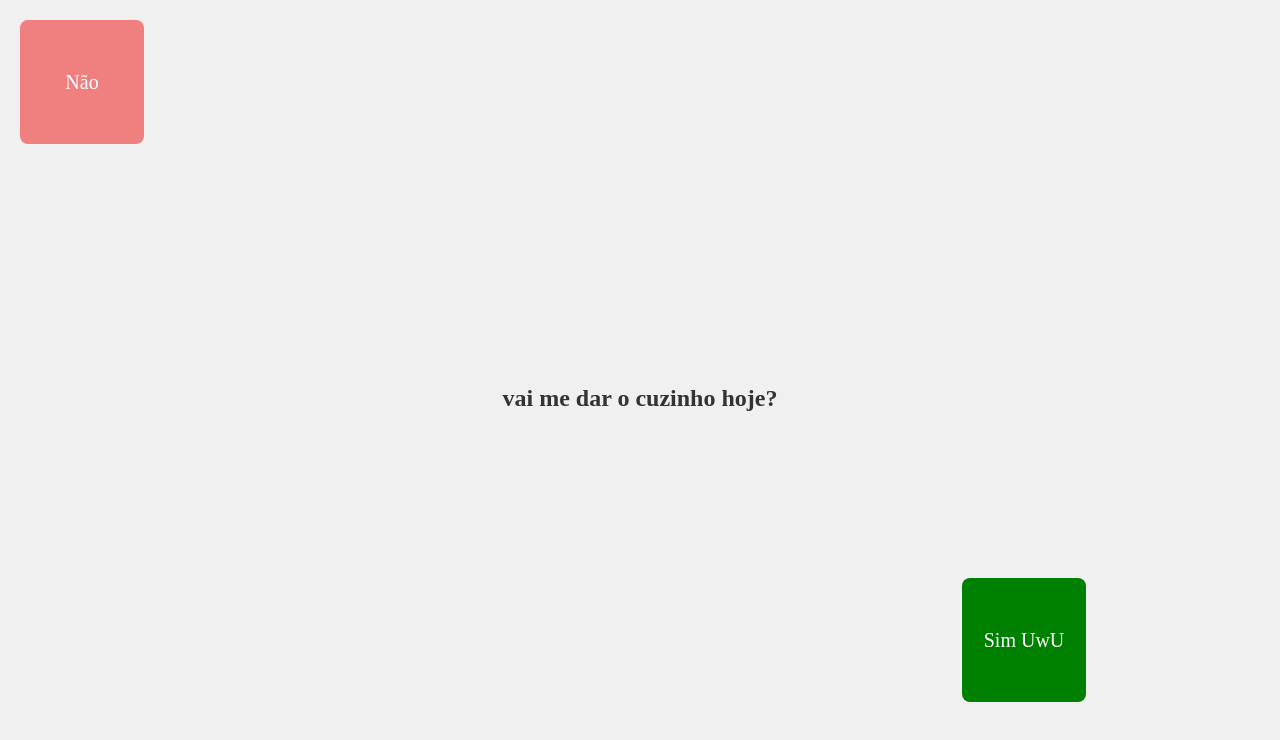
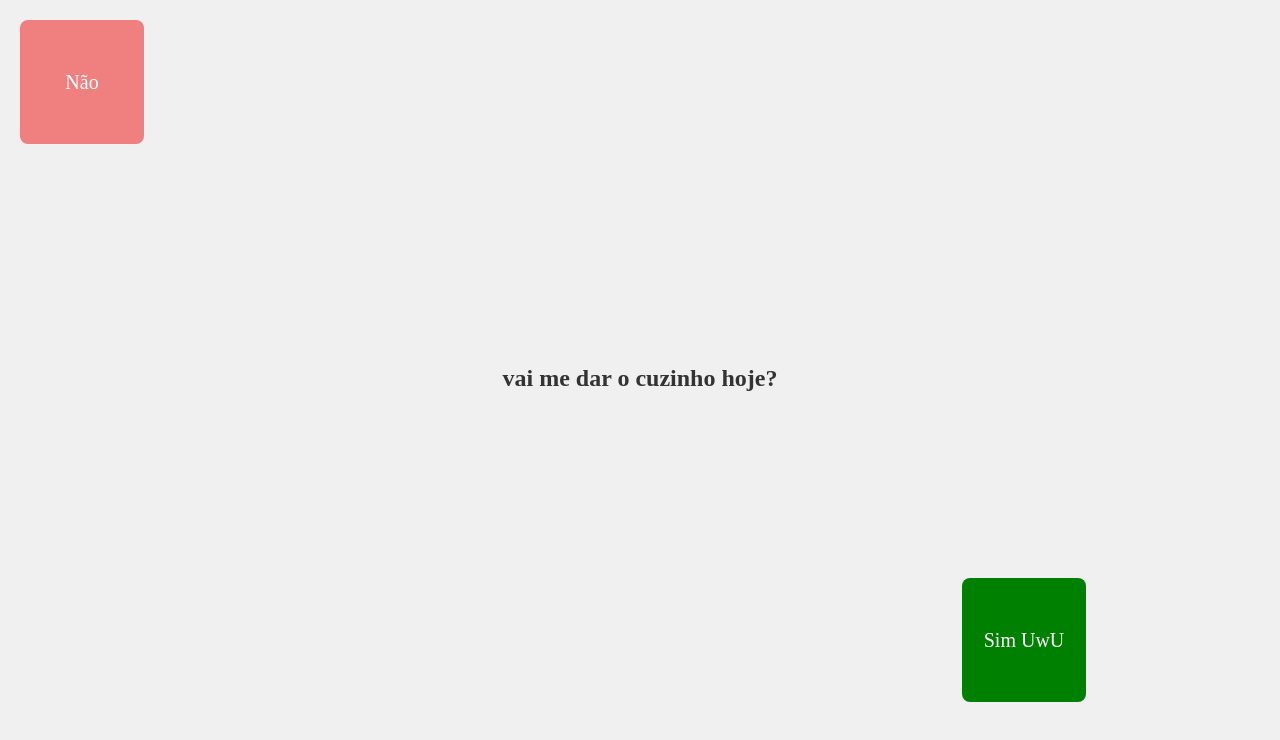
Before and after one commit to Emylka/TESTE-, a plain HTML site: page index.html in a window 1280 px wide. Drawn offline with Linux system fonts and the light colour scheme.

Commit message:
Update styles.css

```diff
--- a/styles.css
+++ b/styles.css
@@ -11,7 +11,7 @@ body {
 
 .title {
     font-size: 24px;
-    margin-bottom: 20px;
+    margin-bottom: 60px;
     color: #333;
 }
 
```
